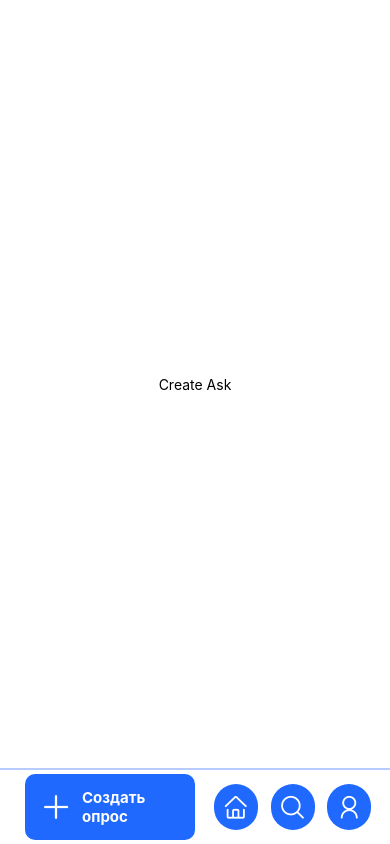
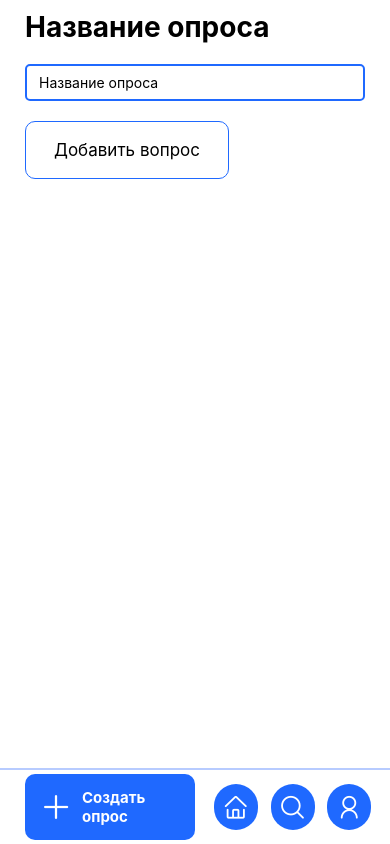
Before and after one commit to JaroslawChaykin/askers-app, a React Native app: screen /MainNav in a window 390 px wide. Built offline with nearby package versions, Linux system fonts and the light colour scheme.

Commit message:
created form CreateAsk

```diff
--- /dev/null
+++ b/components/AskBox.js
@@ -0,0 +1,82 @@
+import React, { useState } from 'react';
+import { StyleSheet, View, TextInput, TouchableOpacity } from 'react-native';
+import TitleOfScreen from './TitleOfScreen';
+import { AntDesign } from '@expo/vector-icons';
+import { Picker } from '@react-native-picker/picker';
+
+export default function AskBox(props, deleteAsk) {
+
+  const [selectedValue, setSelectedValue] = useState("1");
+
+  return (
+    <View style={styles.askContainer}>
+      <View style={styles.askHeader}>
+        <TitleOfScreen text={`${props.item.askCount} вопрос`} size={22} />
+        <View>
+          <TouchableOpacity style={styles.deleteBtn} onPress={() => props.deleteAsk(props.item.key)}>
+            <AntDesign name="minus" size={24} color="white" />
+          </TouchableOpacity>
+        </View>
+      </View>
+      <View>
+        <View style={styles.inputContainer}>
+          <TextInput style={styles.input} placeholder={'Название опроса'} />
+        </View>
+        <View style={styles.selectAsk}>
+          <Picker
+            selectedValue={selectedValue}
+            onValueChange={(itemValue, itemIndex) => setSelectedValue(itemValue)}
+          >
+            <Picker.Item label={'Один вариант ответа'} value={'1'}/>
+            <Picker.Item label={'Два варианта ответа'} value={'2'}/>
+            <Picker.Item label={'Три варианта ответа'} value={'3'}/>
+          </Picker>
+        </View>
+      </View>
+    </View>
+  );
+}
+
+const styles = StyleSheet.create({
+  container: {
+    flex: 1,
+    backgroundColor: '#fff',
+    alignItems: 'center',
+    justifyContent: 'center',
+  },
+  askContainer: {
+    marginTop: 35
+  },
+  askHeader: {
+    flexDirection: 'row',
+    justifyContent: 'space-between',
+    alignItems: 'center'
+  },
+  deleteBtnBox: {
+    flexDirection: 'row',
+  },
+  deleteBtn: {
+    paddingHorizontal: 10,
+    lineHeight: 2,
+    backgroundColor: '#FC5555',
+    alignItems: 'center',
+    justifyContent: 'center',
+    borderRadius: 5
+  },
+  selectAsk: {
+    borderWidth: 2,
+    borderColor: '#1F69FF',
+    borderRadius: 5,
+    height: 50,
+    justifyContent: 'center',
+    marginTop: 10
+  },
+  input: {
+    borderWidth: 2,
+    borderColor: '#1F69FF',
+    paddingVertical: 8,
+    paddingHorizontal: 12,
+    borderRadius: 5,
+    marginTop: 20
+  },
+});
--- a/components/Screens/CreateAsk.js
+++ b/components/Screens/CreateAsk.js
@@ -1,11 +1,48 @@
-import React from 'react';
-import { StyleSheet, Text, View,} from 'react-native';
+import React, { useState } from 'react';
+import { StyleSheet, View, TextInput, ScrollView, TouchableOpacity, Text, FlatList } from 'react-native';
+import TitleOfScreen from '../TitleOfScreen';
+import AskBox from '../AskBox';
+import FullSurveyPreview from '../FullSurveyPreview';
 
 export default function CreateAsk() {
+
+  const [countAsk, setCountAsk] = useState([])
+  let [count, setCount] = useState(1)
+
+  const addAsk = () => {
+    setCount(count + 1)
+
+    setCountAsk((list) => {
+      return [
+        ...list,
+        {askCount: count, key: count},
+      ]
+    })
+  }
+
+  const deleteAsk = (key) => {
+    setCountAsk((list) => {
+      return list.filter(countAsk => countAsk.key !== key)
+    })
+  }
+
   return (
-    <View style={styles.container}>
-      <Text>Create Ask</Text>
-    </View>
+    <ScrollView style={styles.container}>
+      <View style={styles.pb40}>
+        <TitleOfScreen text={'Название опроса'} size={28} />
+        <View style={styles.inputContainer}>
+          <TextInput style={styles.input} placeholder={'Название опроса'} />
+        </View>
+        <FlatList data={countAsk} renderItem={({item}) => (
+          <AskBox item={item} deleteAsk={deleteAsk}/>
+        )} />
+        <View style={styles.buttonBox}>
+          <TouchableOpacity style={styles.button} onPress={addAsk}>
+            <Text style={styles.buttonText}>Добавить вопрос</Text>
+          </TouchableOpacity>
+        </View>
+      </View>
+    </ScrollView>
   );
 }
 
@@ -13,7 +50,34 @@ const styles = StyleSheet.create({
   container: {
     flex: 1,
     backgroundColor: '#fff',
-    alignItems: 'center',
-    justifyContent: 'center',
+    paddingHorizontal: 25,
   },
+  pb40: {
+    paddingBottom: 150
+  },
+  input: {
+    borderWidth: 2,
+    borderColor: '#1F69FF',
+    paddingVertical: 8,
+    paddingHorizontal: 12,
+    borderRadius: 5,
+  },
+  inputContainer: {
+    marginTop: 20
+  },
+  buttonBox: {
+    flexDirection: 'row'
+  },
+  button: {
+    paddingVertical: 18,
+    paddingHorizontal: 28,
+    borderRadius: 10,
+    borderWidth: 1,
+    borderColor: '#1F69FF',
+    marginTop: 20,
+  },
+  buttonText: {
+    fontSize: 17,
+    color: '#000'
+  }
 });
```
